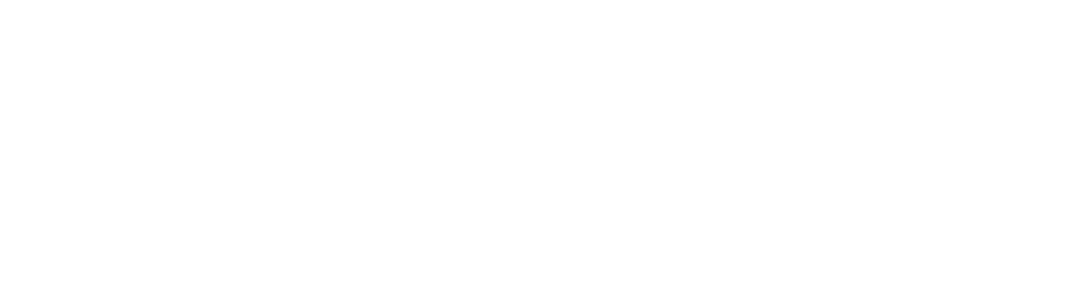
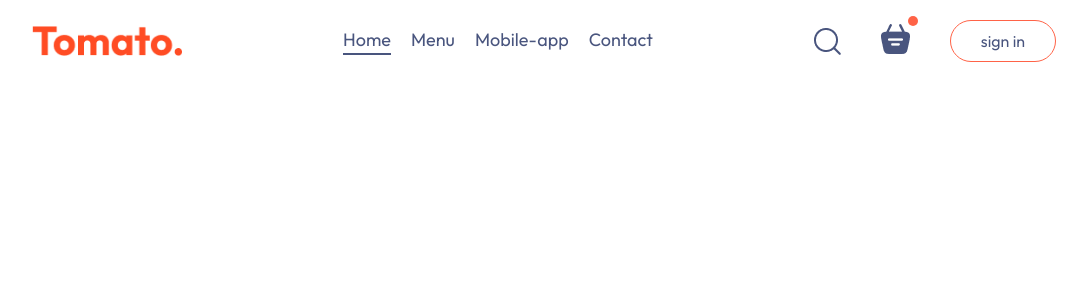
Before and after one commit to Vaibhav-kesarwani/Food-delivery-website, a React (Vite) app in the folder frontend/: page / in a window 1280 px wide. Shown: the top 300 px of the page, without its empty margins (96-1183 px from the left). Built offline with nearby package versions, Linux system fonts and the light colour scheme.

Commit message:
created the navbar

```diff
--- a/frontend/src/components/Navbar/Navbar.css
+++ b/frontend/src/components/Navbar/Navbar.css
@@ -0,0 +1,62 @@
+.navbar {
+  padding: 20px 0;
+  display: flex;
+  justify-content: space-between;
+  align-items: center;
+}
+
+.navbar .logo {
+  width: 150px;
+}
+
+.navbar-menu {
+  display: flex;
+  list-style: none;
+  gap: 20px;
+  color: #49557e;
+  font-size: 18px;
+}
+
+.navbar-right {
+  display: flex;
+  align-items: center;
+  gap: 40px;
+}
+
+.navbar button {
+  background: transparent;
+  font-size: 16px;
+  color: #49557e;
+  border: 1px solid tomato;
+  padding: 10px 30px;
+  border-radius: 50px;
+  cursor: pointer;
+  transition: 0.3s;
+}
+
+.navbar button:hover {
+  background-color: #fff4f2;
+}
+
+.navbar .active {
+  padding-bottom: 2px;
+  border-bottom: 2px solid #49557e;
+}
+
+.navbar li {
+  cursor: pointer;
+}
+
+.navbar-search-icon {
+  position: relative;
+}
+
+.navbar-search-icon .dot {
+    position: absolute;
+    min-width: 10px;
+    min-height: 10px;
+    background-color: tomato;
+    border-radius: 5px;
+    top: -8px;
+    right: -8px;
+}
--- a/frontend/src/components/Navbar/Navbar.jsx
+++ b/frontend/src/components/Navbar/Navbar.jsx
@@ -1,12 +1,50 @@
-import React from 'react'
-import './Navbar.css'
+import { useState } from "react";
+import "./Navbar.css";
+import { assets } from "../../assets/assets";
 
 const Navbar = () => {
+  const [menu, setMenu] = useState("home");
+
   return (
-    <div className='navbar'>
+    <div className="navbar">
+      <img src={assets.logo} alt="logo" className="logo" />
+      <ul className="navbar-menu">
+        <li
+          onClick={() => setMenu("home")}
+          className={menu == "home" ? "active" : ""}
+        >
+          Home
+        </li>
+        <li
+          onClick={() => setMenu("menu")}
+          className={menu == "menu" ? "active" : ""}
+        >
+          Menu
+        </li>
+        <li
+          onClick={() => setMenu("mobile-app")}
+          className={menu == "mobile-app" ? "active" : ""}
+        >
+          Mobile-app
+        </li>
+        <li
+          onClick={() => setMenu("contact")}
+          className={menu == "contact" ? "active" : ""}
+        >
+          Contact
+        </li>
+      </ul>
 
+      <div className="navbar-right">
+        <img src={assets.search_icon} />
+        <div className="navbar-search-icon">
+          <img src={assets.basket_icon} />
+          <div className="dot"></div>
+        </div>
+        <button>sign in</button>
+      </div>
     </div>
   );
 };
 
-export default Navbar
+export default Navbar;
--- a/frontend/src/index.css
+++ b/frontend/src/index.css
@@ -1,7 +1,10 @@
+@import url("https://fonts.googleapis.com/css2?family=Outfit:wght@100..900&display=swap");
+
 * {
   padding: 0;
   margin: 0;
   box-sizing: border-box;
+  font-family: Outfit;
 }
 
 body {
@@ -12,3 +15,8 @@
   text-decoration: none;
   color: inherit;
 }
+
+.app {
+  width: 80%;
+  margin: auto;
+}
```
